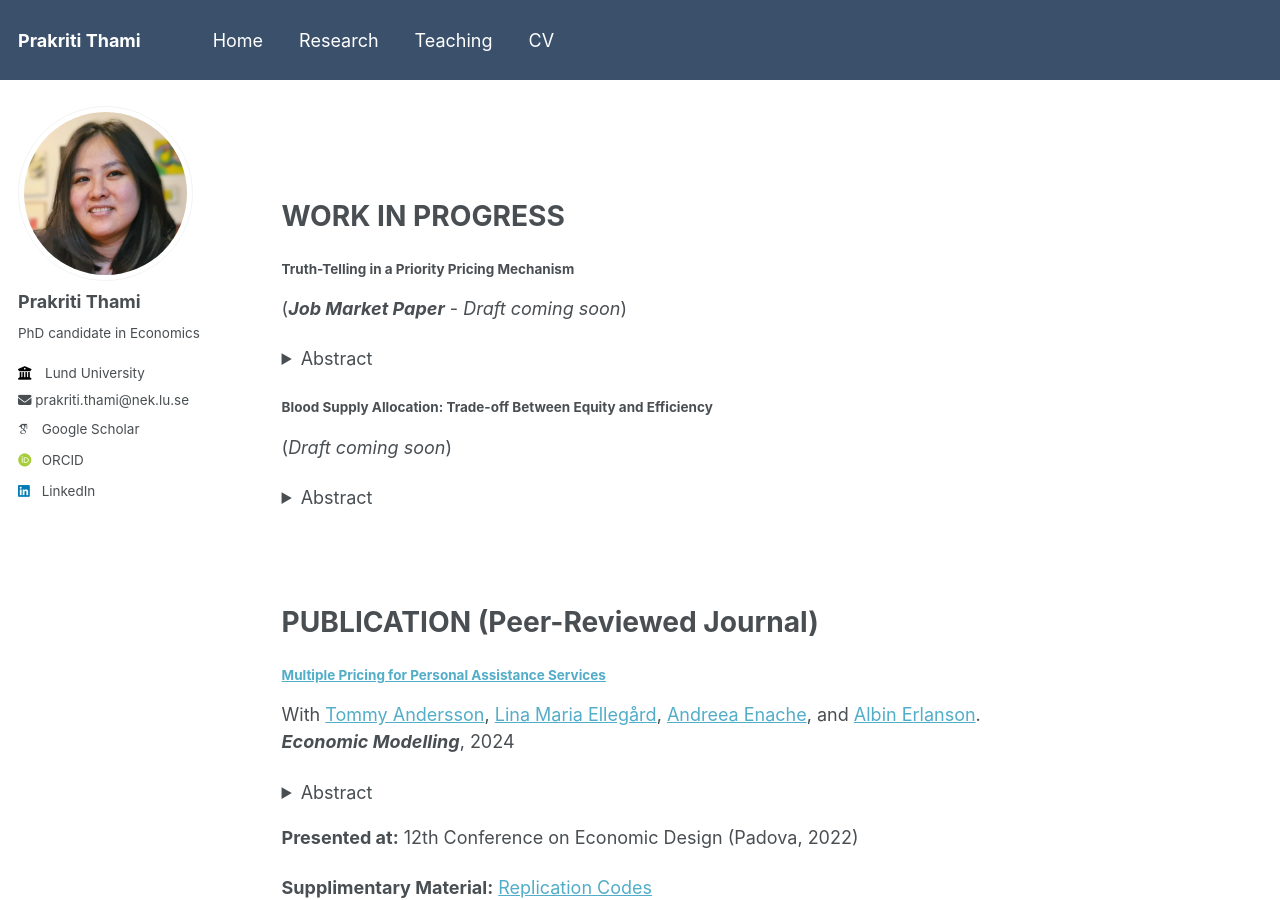
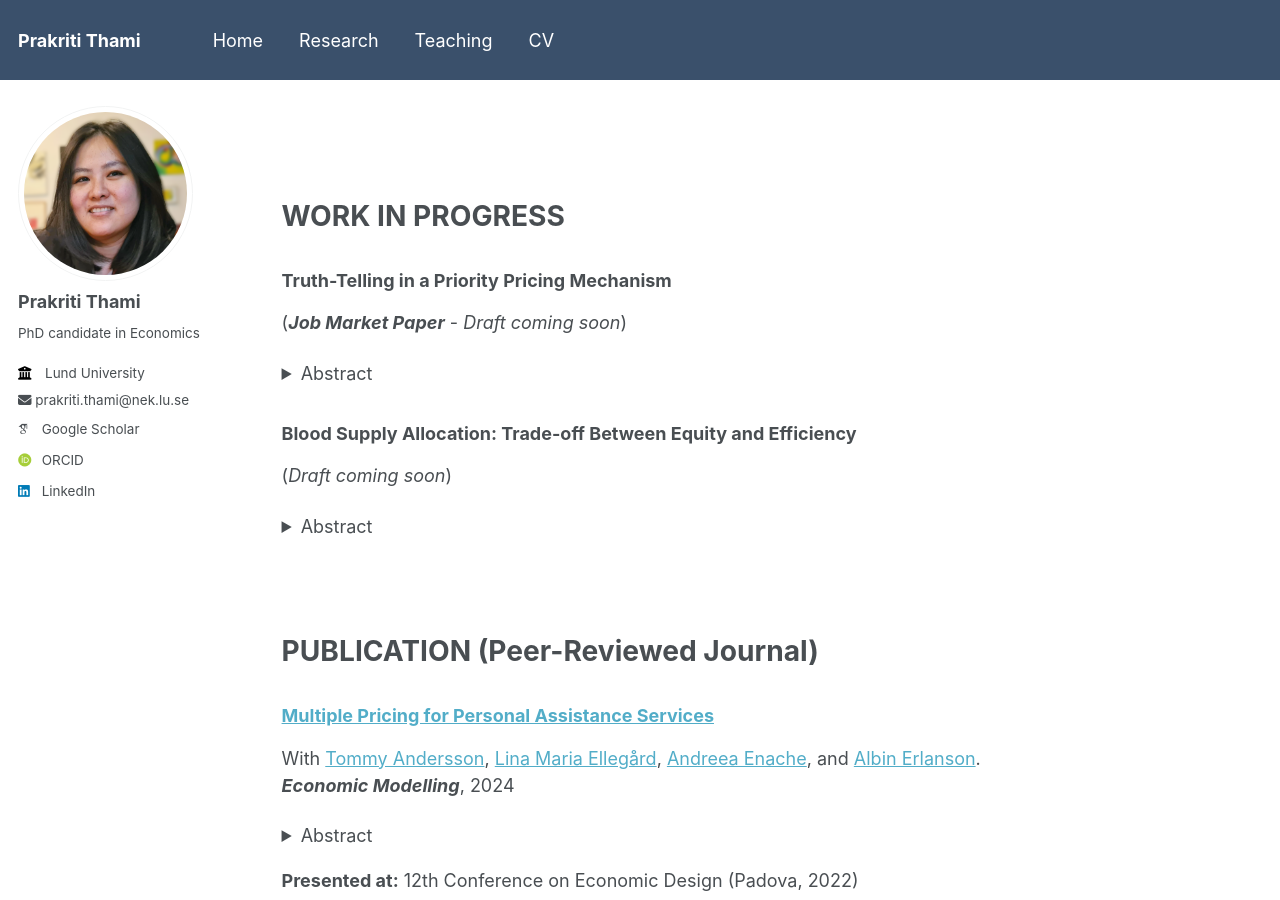
Before and after one commit to prakritithami/prakritithami.github.io, a Jekyll site: the page built from _research/papers.md, in a window 1280 px wide and 900 px high. Built offline with Jekyll 4.4.1, drawn with Linux system fonts in a browser that asks for light colours; some web fonts are replaced.

```diff
--- a/_research/papers.md
+++ b/_research/papers.md
@@ -7,14 +7,14 @@ author_profile: true
 
 {% include base_path %}
 # WORK IN PROGRESS
-#### Truth-Telling in a Priority Pricing Mechanism
+### Truth-Telling in a Priority Pricing Mechanism
 (_**Job Market Paper**_ - _Draft coming soon_)
 <details>
   <summary>Abstract</summary>
   <p> This paper examines the effects of truth-telling on expected aggregate consumer welfare within a priority pricing (PP) mechanism. Traditional models typically assume that individuals will invariably misrepresent private information if it maximizes their payoff; however, a substantial body of evidence suggests otherwise. Considering this, the expected aggregate consumer welfare of PP is compared to that of uniform pricing schemes, using a model that accounts for truth-telling preferences. The findings indicate that a threshold proportion of non-truthful, low-need agents must be surpassed for PP to enhance welfare. This theoretical insight implies that implementing PP can be advantageous in populations with a low propensity for truth-telling but may reduce welfare in populations with a high propensity for truth-telling. This theory is tested through a pre-registered, online, survey-based experiment. Although the anticipated differential impact between high and low truth-telling groups was not observed, the results provide valuable insights for policy considerations.</p>
 </details>
 
-#### Blood Supply Allocation: Trade-off Between Equity and Efficiency
+### Blood Supply Allocation: Trade-off Between Equity and Efficiency
 (_Draft coming soon_)
 <details>
   <summary>Abstract</summary>
@@ -22,7 +22,7 @@ author_profile: true
 </details> <br><br>
 
 # PUBLICATION (Peer-Reviewed Journal)
-#### [Multiple Pricing for Personal Assistance Services](https://doi.org/10.1016/j.econmod.2024.106916)
+### [Multiple Pricing for Personal Assistance Services](https://doi.org/10.1016/j.econmod.2024.106916)
 With <a href="https://sites.google.com/site/tommyanderssonlunduniversity/home" target="_blank">Tommy Andersson</a>, <a href="https://sites.google.com/site/linamariaellegaard" target="_blank">Lina Maria Ellegård</a>, <a href="https://sites.google.com/view/andreea-enache" target="_blank">Andreea Enache</a>, and <a href="https://erlanson.weebly.com/" target="_blank">Albin Erlanson</a>.
 _**Economic Modelling**_, 2024
 <details>
@@ -32,10 +32,10 @@ _**Economic Modelling**_, 2024
 
 **Presented at:** 12th Conference on Economic Design (Padova, 2022)
 
-**Supplimentary Material:** [Replication Codes](https://data.mendeley.com/datasets/rx35j3j8nr/2) <br><br>
+**Supplimentary Material:** [Replication Codes](https://data.mendeley.com/datasets/rx35j3j8nr/2) <br><br><br>
 
 # OTHER
-#### [Labour Migration and Skills Training](https://www.ceslam.org/uploads/backup/CESLAM%20Policy%20Brief%20VII_Labour%20Migration%20and%20Skills%20Training.pdf)
+### [Labour Migration and Skills Training](https://www.ceslam.org/uploads/backup/CESLAM%20Policy%20Brief%20VII_Labour%20Migration%20and%20Skills%20Training.pdf)
 With Ashim Bhattarai.<br>
 _**CESLAM Policy Brief No. 7**_, 2015
 <details>
@@ -43,7 +43,7 @@ _**CESLAM Policy Brief No. 7**_, 2015
   <p>Of the half a million or so Nepalis who left the country for work in 2013/14, nearly three quarters were classified as ‘unskilled’. This tendency of the majority of migrants being poorly trained is a cause for concern since low-skilled and ‘unskilled’ workers are more vulnerable to exploitation and abuse, are accorded fewer job benefits, and face limited earning potential. Addressing this issue will require a strong, well-organised technical and vocational education sector which is also attuned to the needs of the foreign employment labour market. This policy paper provides an overview of Nepal’s technical training sector, identifies the key challenges and issues that need to be addressed vis-à-vis labour migration, and provides recommendations on how these could be addressed.</p>
 </details>
 
-#### [Migration and Resilience: Experiences from Nepal's 2015 Earthquake](https://www.ceslam.org/uploads/backup/Migration-and-Resilience.pdf)
+### [Migration and Resilience: Experiences from Nepal's 2015 Earthquake](https://www.ceslam.org/uploads/backup/Migration-and-Resilience.pdf)
 With Bandita Sijapati, Jeevan Baniya, Anish Bhandari, Ashim Bhattarai, Sambriddhi Kharel, Amrita Limbu, Dinesh Pathak and Nabin Rawal. <br>
 _**Research Paper VII**_, CESLAM, 2015
 <details>
```
